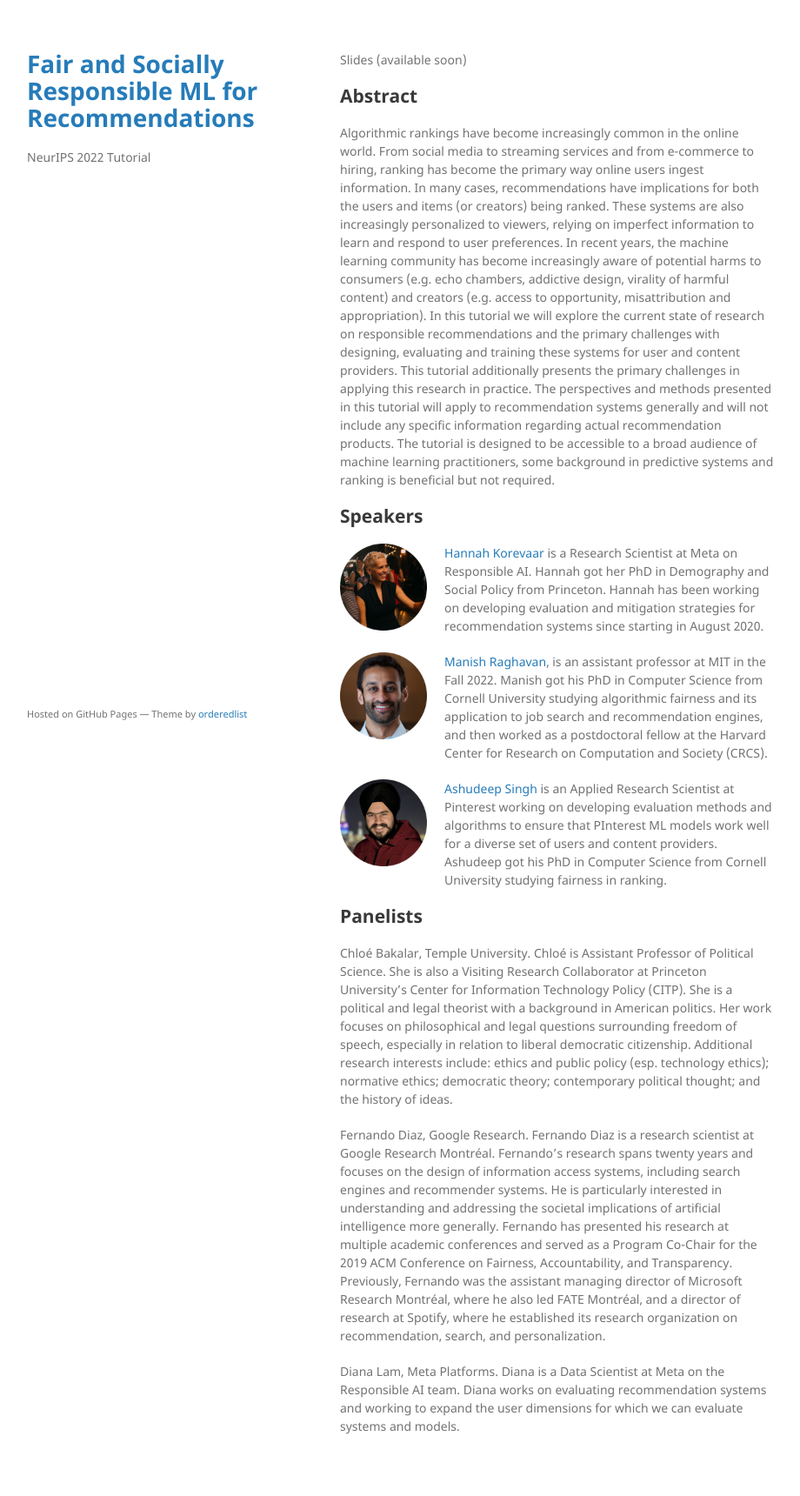
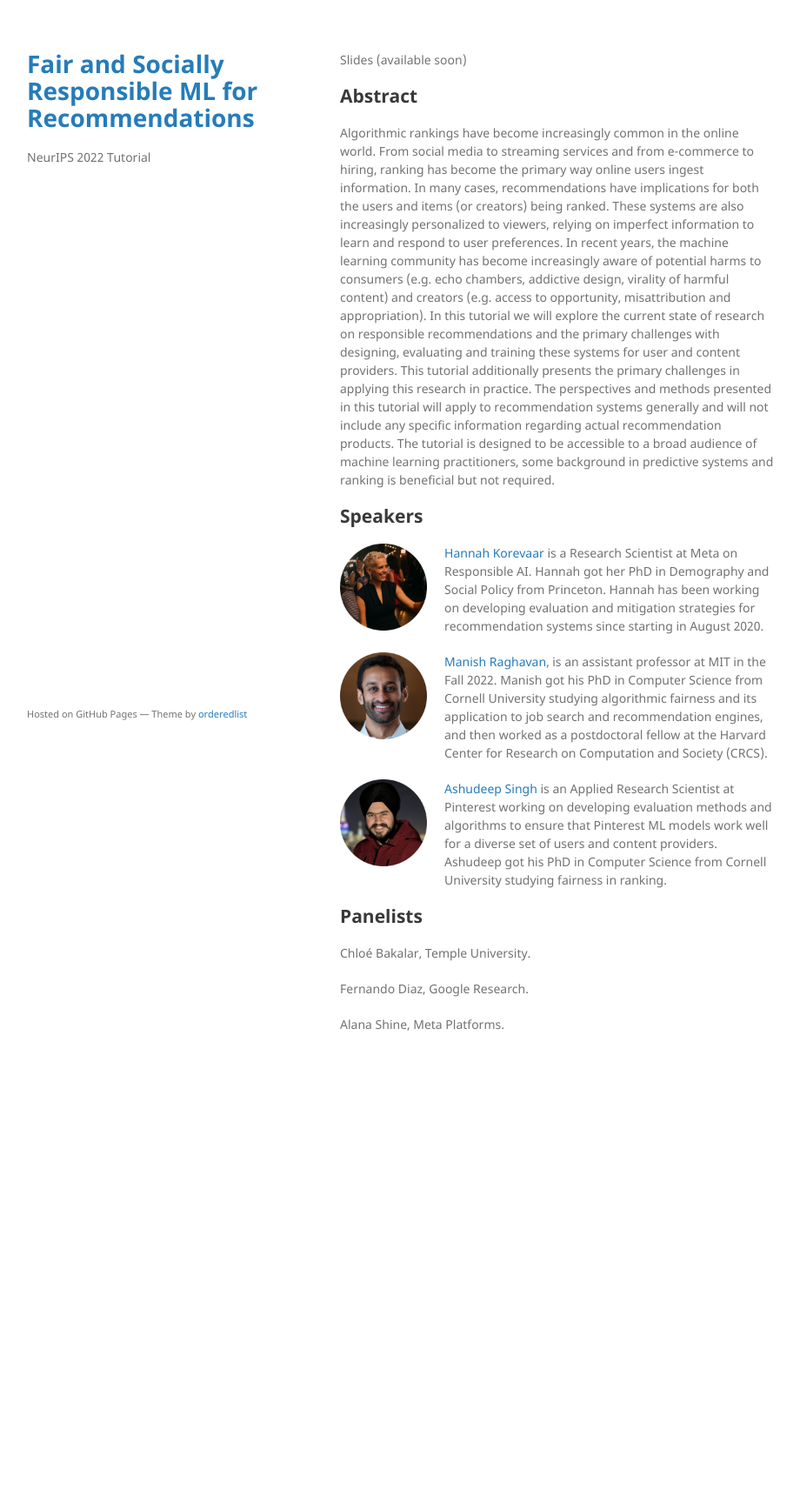
Before and after one commit to fair-recs-tutorial/neurips-2022-tutorial, a Jekyll site: the page built from index.md, in a window 1280 px wide. Shown: the whole page at 87% size, without its empty margins (179-1099 px from the left). Built offline with Jekyll 4.4.1, drawn with Linux system fonts in a browser that asks for light colours; after the commit the page ends 1258 px from its top, so only the background shows below that.

Commit message:
panel edit

```diff
--- a/index.md
+++ b/index.md
@@ -18,14 +18,14 @@ Algorithmic rankings have become increasingly common in the online world. From s
 [Manish Raghavan](https://mraghavan.github.io/), is an assistant professor at MIT in the Fall 2022. Manish got his PhD in Computer Science from Cornell University studying algorithmic fairness and its application to job search and recommendation engines, and then worked as a postdoctoral fellow at the Harvard Center for Research on Computation and Society (CRCS).
 
 ![avatar](assets/img/ashudeep.png){: style="float: left; width: 100px; padding-right:20px; padding-bottom:20px"}
-[Ashudeep Singh](https://www.ashudeepsingh.com/) is an Applied Research Scientist at Pinterest working on developing evaluation methods and algorithms to ensure that PInterest ML models work well for a diverse set of users and content providers. Ashudeep got his PhD in Computer Science from Cornell University studying fairness in ranking.
+[Ashudeep Singh](https://www.ashudeepsingh.com/) is an Applied Research Scientist at Pinterest working on developing evaluation methods and algorithms to ensure that Pinterest ML models work well for a diverse set of users and content providers. Ashudeep got his PhD in Computer Science from Cornell University studying fairness in ranking.
 
 
 
 ## Panelists
 
-Chloé Bakalar, Temple University. Chloé is Assistant Professor of Political Science. She is also a Visiting Research Collaborator at Princeton University's Center for Information Technology Policy (CITP). She is a political and legal theorist with a background in American politics. Her work focuses on philosophical and legal questions surrounding freedom of speech, especially in relation to liberal democratic citizenship. Additional research interests include: ethics and public policy (esp. technology ethics); normative ethics; democratic theory; contemporary political thought; and the history of ideas.
+Chloé Bakalar, Temple University.
 
-Fernando Diaz, Google Research. Fernando Diaz is a research scientist at Google Research Montréal. Fernando's research spans twenty years and focuses on the design of information access systems, including search engines and recommender systems. He is particularly interested in understanding and addressing the societal implications of artificial intelligence more generally. Fernando has presented his research at multiple academic conferences and served as a Program Co-Chair for the 2019 ACM Conference on Fairness, Accountability, and Transparency. Previously, Fernando was the assistant managing director of Microsoft Research Montréal, where he also led FATE Montréal, and a director of research at Spotify, where he established its research organization on recommendation, search, and personalization.
+Fernando Diaz, Google Research.
 
-Diana Lam, Meta Platforms. Diana is a Data Scientist at Meta on the Responsible AI team. Diana works on evaluating recommendation systems and working to expand the user dimensions for which we can evaluate systems and models.
+Alana Shine, Meta Platforms.
```
